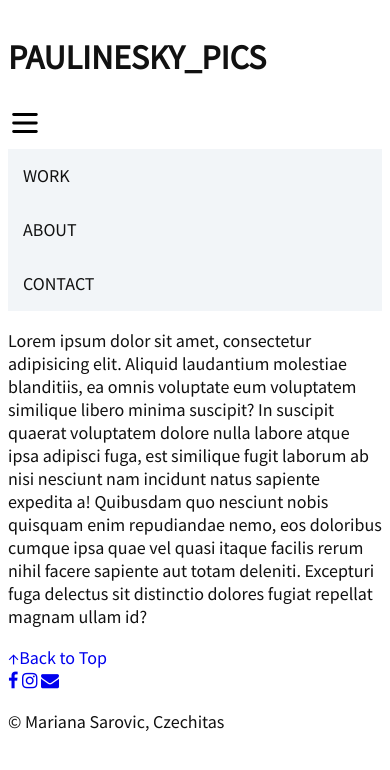
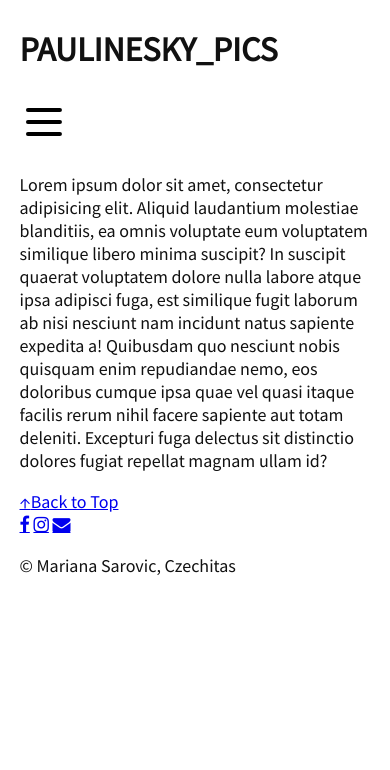
Before and after one commit to Maree13/Finalni_projekt, an Eleventy site: page about.html in a window 390 px wide. Built offline with nearby package versions, Linux system fonts and the light colour scheme; Eleventy itself is replaced by a stand-in of ours; files that its build step writes are made by us from their sources.

Commit message:
hamburger menu corrected

```diff
--- a/SCSS/style.scss
+++ b/SCSS/style.scss
@@ -15,28 +15,25 @@ body {
   font-size: $font-size-text;
   font-family: $font;
   color: $primary-color;
+  margin: 5%;
 }
 
 //header - menu
 
-.header__logo {
-  display: flex;
-  flex-direction: column;
-}
   /*justify-content: space-between;
   align-items: baseline;
 }*/
 
 //checkbox - hamburger menu
-/*
-.menu__checkbox:checked + label {
+
+/* .menu__checkbox:checked + label {
   color: $primary-color;
 } */
 
 .menu__checkbox {
-  display:none;
-  /*position:absolute;
-  left: -9999px; */
+  //display:none;
+  position:absolute;
+  left: -9999px;
 }
 
 .menu__toggler {
@@ -44,15 +41,15 @@ body {
 }
 
 .menu__list--main {
-  //display: none;
+  display: none;
   margin: 0;
   padding: 0;
   list-style: none;
   background-color: $secondary-color;
 }
 
-.menu__item--main {
-  border-bottom: 1px solid $background-color;
+.menu__checkbox:checked ~ .menu__list--main {
+  display: block;
 }
 
 .menu__link--main {
@@ -65,11 +62,11 @@ body {
 }
 
 .menu__link--main:hover {
-  background-color: #9a9898;
+  background-color: #dbd8d8;
 }
 
-.menu__checkbox:checked ~ .menu__list--main {
-  display: block;
+.menu__item--main {
+  border-bottom: 1px solid $background-color;
 }
 
 
@@ -112,9 +109,9 @@ body {
   color: $primary-color;
 } */
 
-a:link {
+/*a:link {
   text-decoration:none;
-}
+}*/
 
 //end of header - menu
 
@@ -125,6 +122,10 @@ h2,
   text-transform: $text-transform;
   font-size: 34px;
 }
+
+// footer
+
+.footer__back-to-top
 
 //gallery
 .gallery__grid {
--- a/_includes/sablona.njk
+++ b/_includes/sablona.njk
@@ -14,8 +14,8 @@
 <body>
 <header class="header">
 
-  <section class="header__logo">
-    <div class="logo">
+  <section class="header__title">
+    <div class="title">
       <h1>paulinesky_pics</h1>
     </div>
 
@@ -23,20 +23,20 @@
 
       <input type="checkbox" class="menu__checkbox" id="menu-checkbox">
 
-      <label for="menu-checkbox" class="menu__toggler"><svg class="icon__hamburger" width="34" height="34" viewBox="0 0 48 48" fill="none" xmlns="http://www.w3.org/2000/svg">
+      <label for="menu-checkbox" class="menu__toggler"><svg class="svg__icon" width="48" height="48" viewBox="0 0 48 48" fill="none" xmlns="http://www.w3.org/2000/svg">
             <rect width="48" height="48" fill="white" fill-opacity="0.01"/>
             <path d="M7.94977 11.9498H39.9498" stroke="black" stroke-width="4" stroke-linecap="round" stroke-linejoin="round"/>
             <path d="M7.94977 23.9498H39.9498" stroke="black" stroke-width="4" stroke-linecap="round" stroke-linejoin="round"/>
             <path d="M7.94977 35.9498H39.9498" stroke="black" stroke-width="4" stroke-linecap="round" stroke-linejoin="round"/>
         </svg></label>
-    </nav>
+
 
     <ul class="menu__list--main">
       <li class="menu__item--main"><a class="menu__link--main" href="/">Work</a></li>
       <li class="menu__item--main"><a class="menu__link--main" href="/about/">About</a></li>
       <li class="menu__item--main"><a class="menu__link--main" href="/contact/">Contact</a></li>
     </ul>
-
+</nav>
       <!-- <hr> -->
 
 
@@ -67,7 +67,7 @@
 
 
   <footer class="footer">
-    <section class="back-to-top" data-hover-hint="backToTop">
+    <section class="footer__back-to-top" data-hover-hint="backToTop">
       <a href="#"><span class="arrow">↑</span><span class="preserve-whitespace">Back to Top</span></a>
     </section>
 
```
Also changed, not shown: SCSS/style.css, css/style.css, 2 other files.
